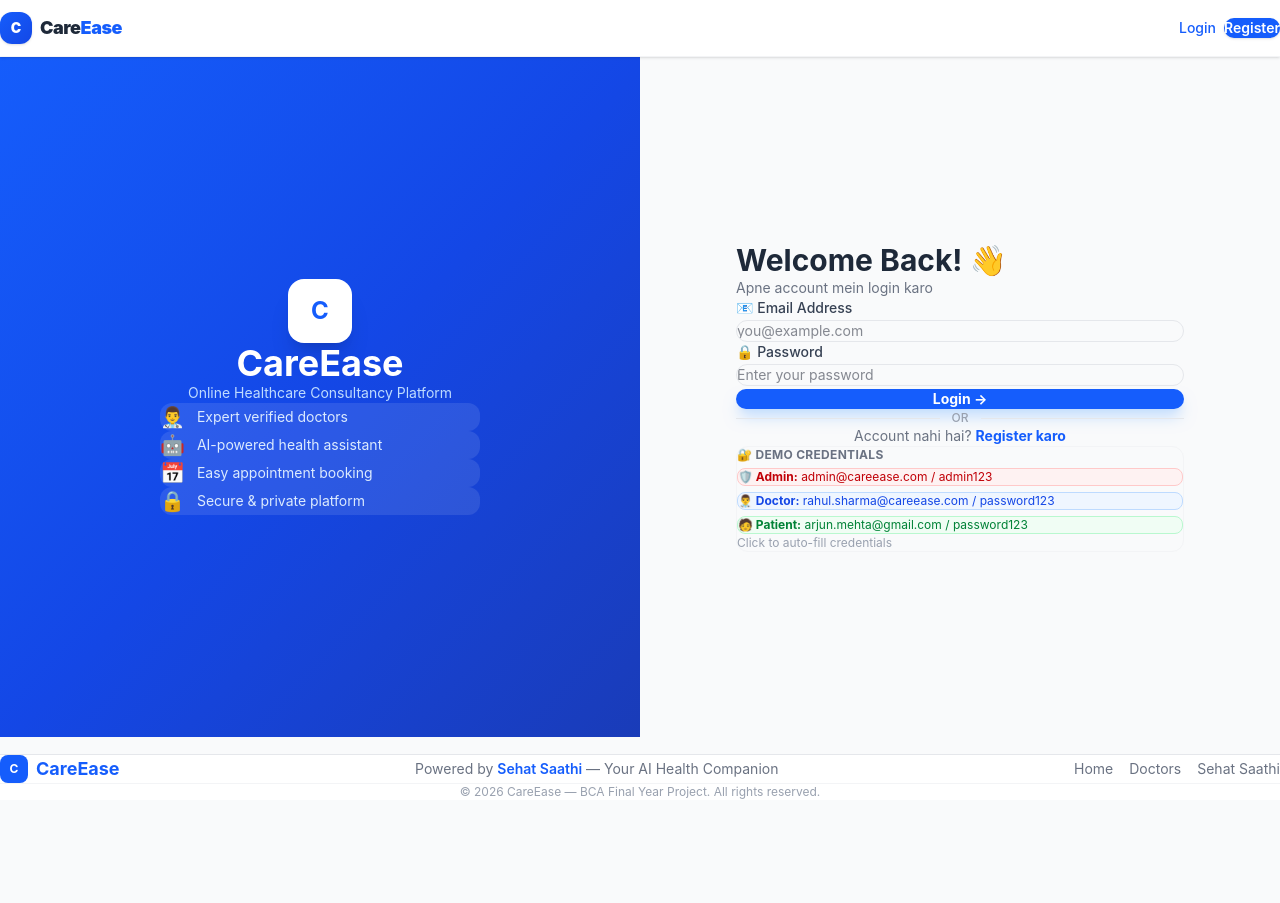
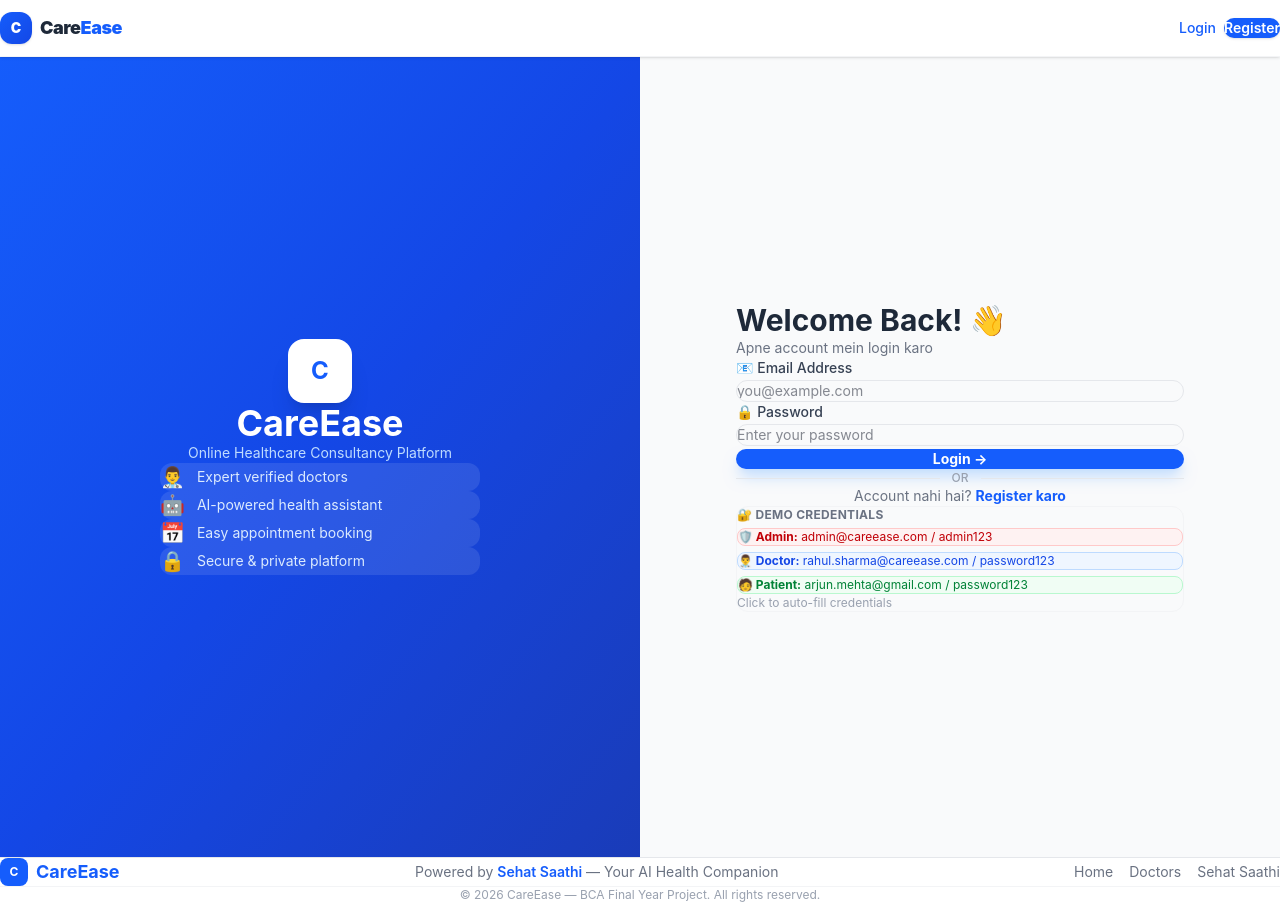
Before and after one commit to Mansidixit45/careease, a React app in the folder frontend/: page /login in a window 1280 px wide. Before the commit the page ends 800 px from the top, so only its background shows below. Built offline with nearby package versions, Linux system fonts and the light colour scheme; the HTML template or start-up script is replaced by a standard one.

Commit message:
fix login page height

```diff
--- a/frontend/src/pages/auth/Login.jsx
+++ b/frontend/src/pages/auth/Login.jsx
@@ -56,7 +56,7 @@ const Login = () => {
   ];
 
   return (
-    <div className="min-h-[85vh] flex">
+    <div className="min-h-screen flex">
 
       {/* Left Side — Blue Panel */}
       <div className="hidden lg:flex lg:w-1/2 bg-gradient-to-br from-blue-600 via-blue-700 to-blue-800 flex-col items-center justify-center p-12 text-white">
```
